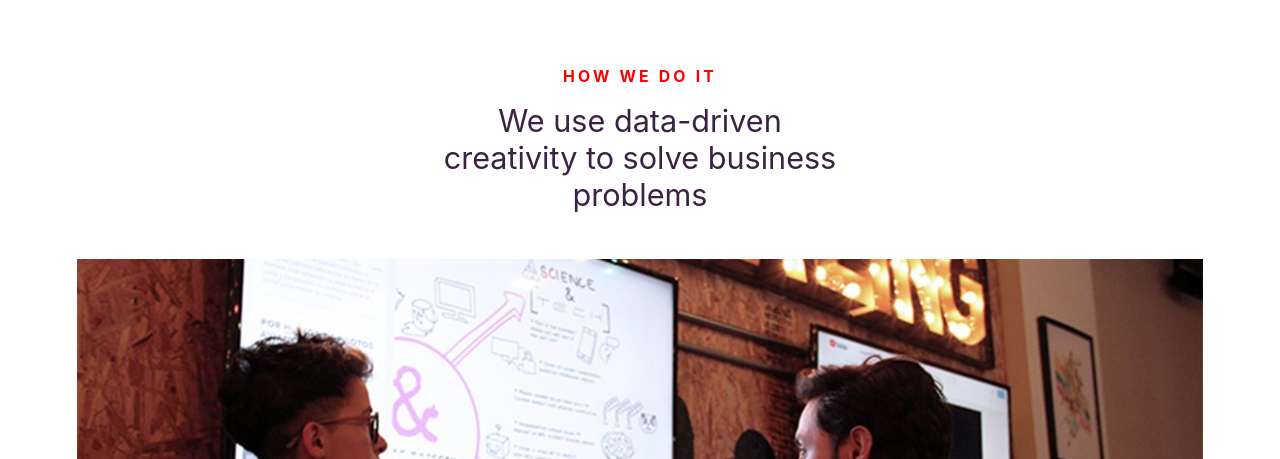
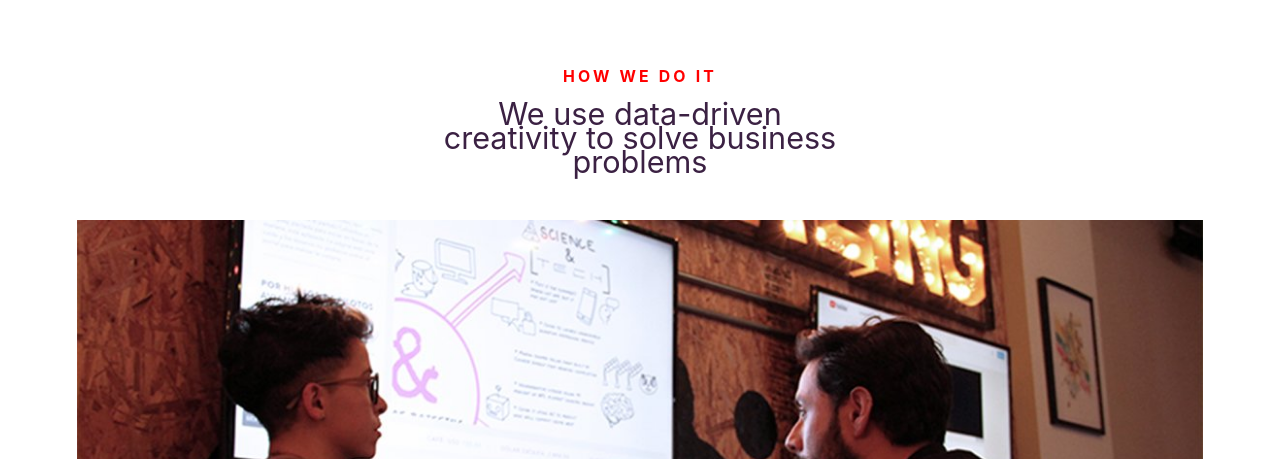
Before and after one commit to EricMbouwe/ProximityIO, a plain HTML site: page index.html in a window 1280 px wide. Shown: the part 652-1111 px from the top of the page. Drawn offline with Linux system fonts and the light colour scheme.

Commit message:
line height added on how we do it  h3

```diff
--- a/stylesheets/main.css
+++ b/stylesheets/main.css
@@ -150,9 +150,10 @@ video {
   padding-bottom: 1.5em;
   margin-bottom: 0.5em;
   font-size: 1.7em;
+  line-height: 24px;
   color: #3b2143;
   font-weight: normal;
-  width: 80%;
+  width: 60%;
   margin: 0 auto;
 }
 
@@ -165,7 +166,7 @@ video {
   background-color: #fff;
   font-size: 1.1em;
   color: #3b2143;
-  filter: blur(0.03em);
+  filter: blur(0.01em);
 }
 
 #business-problems {
```
